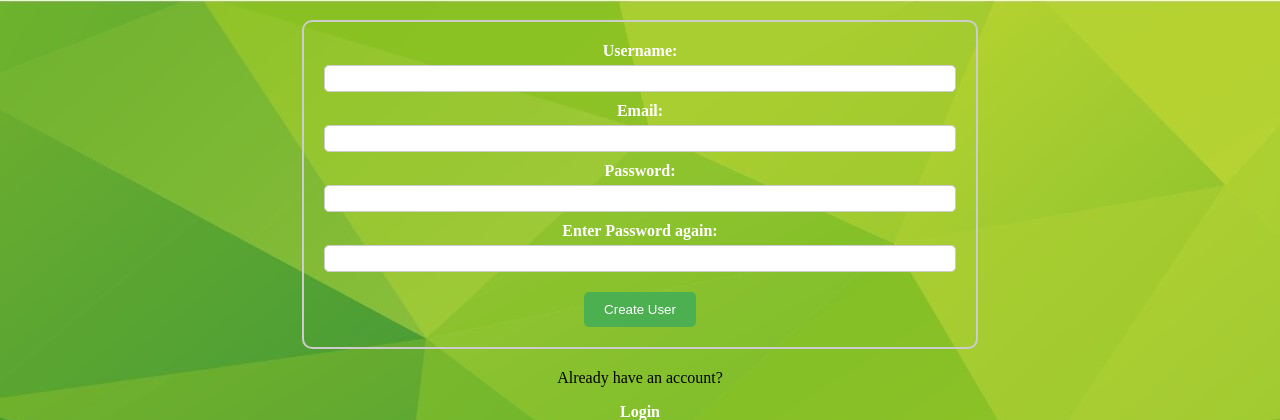
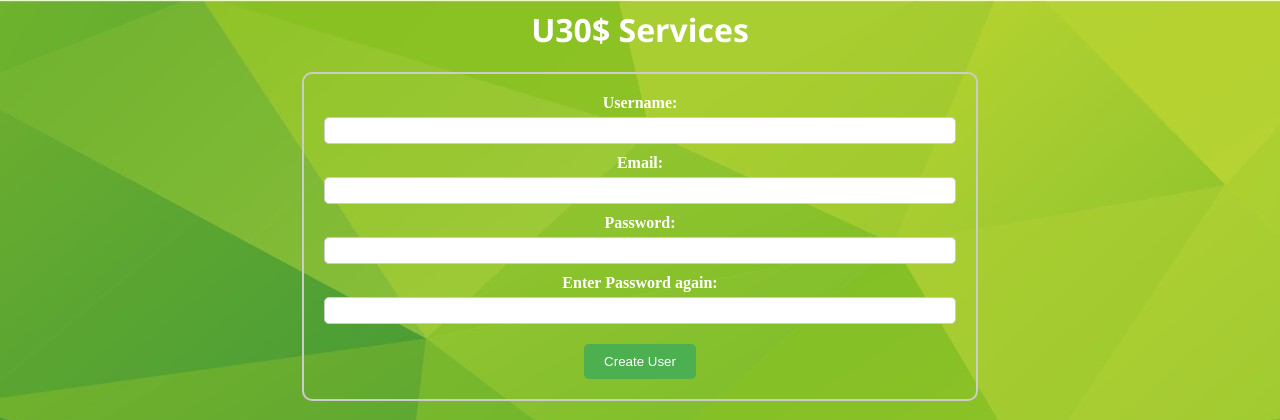
Before and after one commit to ANEASER/service_managemnt_system, a PHP site: page /create_user.php in a window 1280 px wide. Shown: the top 420 px of the page. Run offline with PHP 8.4, Linux system fonts and the light colour scheme.

Commit message:
added more CSS

```diff
--- a/create_user.php
+++ b/create_user.php
@@ -4,6 +4,7 @@
  <link rel="stylesheet" href="./styles/login_create_styles.css">
 </head>
 <body style="background-image:url('./styles/background.jpg')">
+<h1 id="sitename">U30$ Services</h1>
 
 <?php
 error_reporting(E_ALL);
--- a/help.php
+++ b/help.php
@@ -35,8 +35,10 @@
                 </div>
 			</li>
 		</ul>
+
 	</main>
-
+        <h3 style="margin : 0 0 2% 1%;">for further questions Contact Us</h3>
+        <a class="navitem" style="background-color:blue; color:white; padding:1%; margin-top: 1%;" href="mailto:example@example.com" class="email-button">Email Us</a>
     <style>
                 body { margin: 0; padding: 0;}
                 .navitem{ margin : 0.5% 2% 0.5% 2%; text-decoration: none; color: inherit;}
--- a/styles/login_create_styles.css
+++ b/styles/login_create_styles.css
@@ -44,3 +44,9 @@ form {
   a:hover {
     text-decoration: underline;
   }
+
+  #sitename{
+    text-align: center;
+    color: white;
+    font-family: 'Segoe UI';
+  }
```
